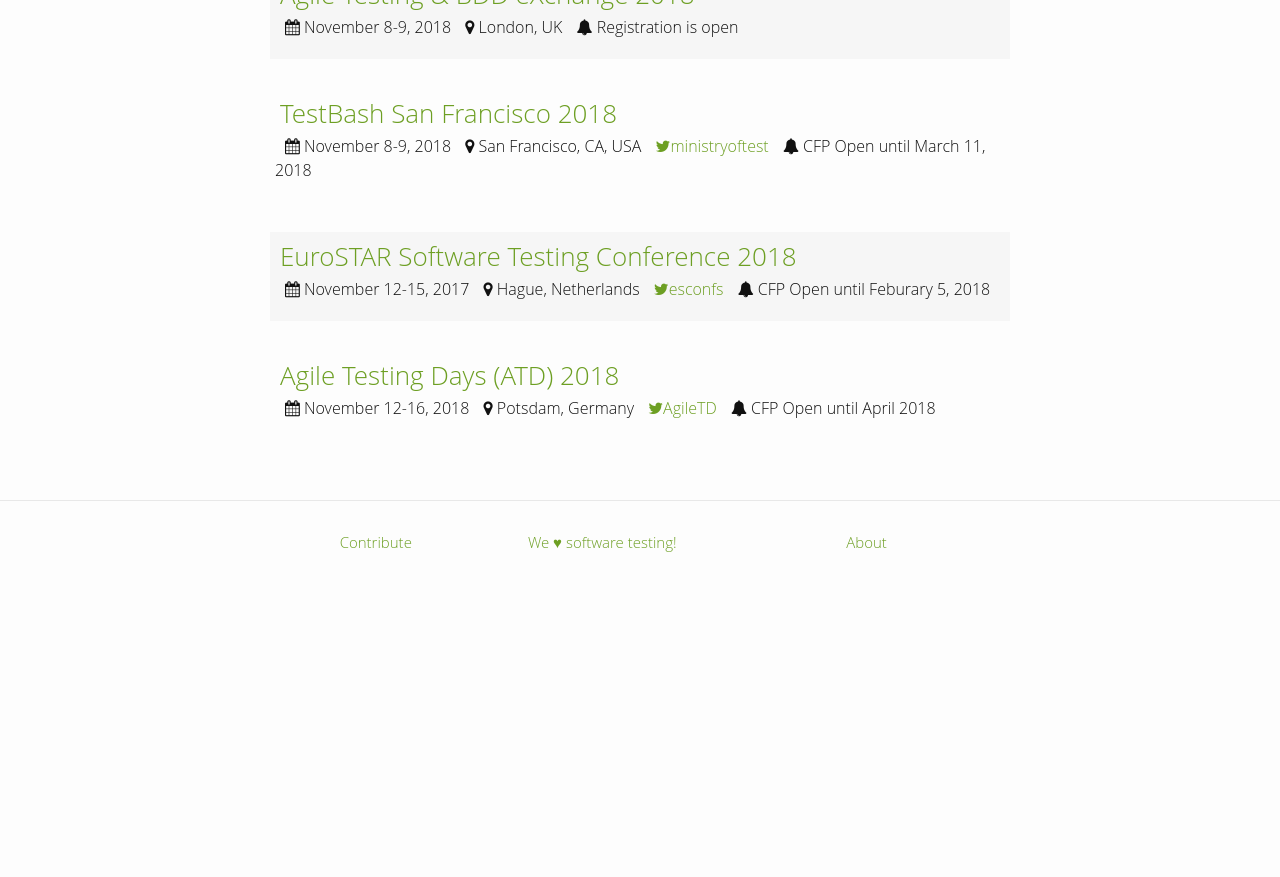
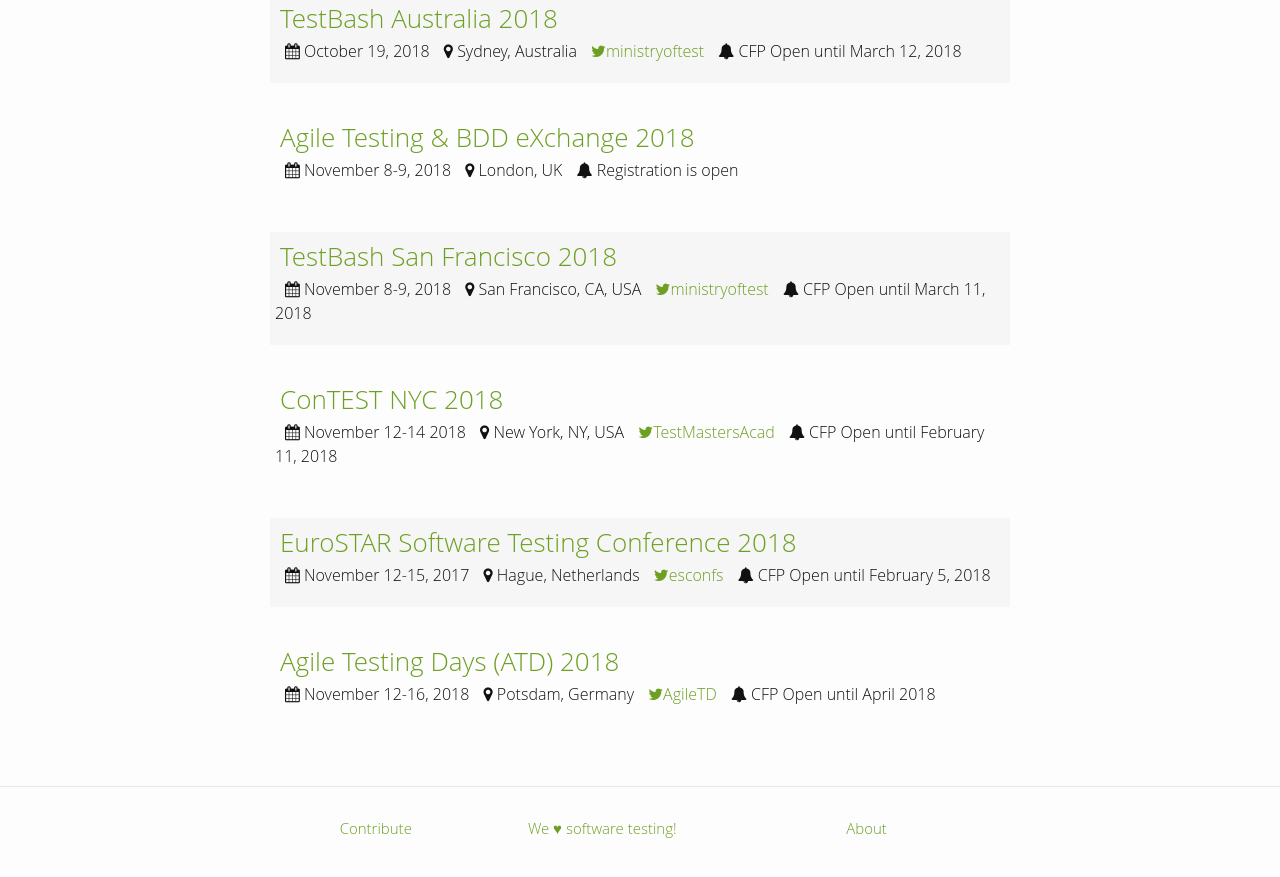
Before and after one commit to TestingConferences/testingconferences.github.io, a Jekyll site: the page built from index.html, in a window 1280 px wide and 900 px high, scrolled down 5491 px. Shown: the top 877 px of the window. Built offline with Jekyll 4.4.1, drawn with Linux system fonts in a browser that asks for light colours; before the commit the page ends 6105 px from its top, so only the background shows below that; some of the changed text lies outside the part shown.

Commit message:
Added Test Leadership Conference + Test Masters Academy 18

```diff
--- a/_data/current.yml
+++ b/_data/current.yml
@@ -181,6 +181,13 @@
   twitter: expoqa
   status: CFP Open until January 12, 2018
 
+- name: Test Leadership Congress
+  location: New York, NY, USA
+  dates: "June 4-6, 2018"
+  url: http://testleadershipcongress-ny.com/
+  twitter: TestMastersAcad
+  status: CFP Open until February 11th, 2018
+
 - name: Nordic Testing Days (NTD) 2018
   location: Tallinn, Estonia
   dates: "June 6-8, 2018"
@@ -302,12 +309,19 @@
   twitter: ministryoftest
   status: CFP Open until March 11, 2018
 
+- name: ConTEST NYC 2018
+  location: New York, NY, USA
+  dates: "November 12-14 2018"
+  url: http://testleadershipcongress-ny.com/
+  twitter: TestMastersAcad
+  status: CFP Open until February 11, 2018
+
 - name: EuroSTAR Software Testing Conference 2018
   location: Hague, Netherlands
   dates: "November 12-15, 2017"
   url: https://conference.eurostarsoftwaretesting.com/
   twitter: esconfs
-  status: CFP Open until Feburary 5, 2018
+  status: CFP Open until February 5, 2018
 
 - name: Agile Testing Days (ATD) 2018
   location: Potsdam, Germany
```
